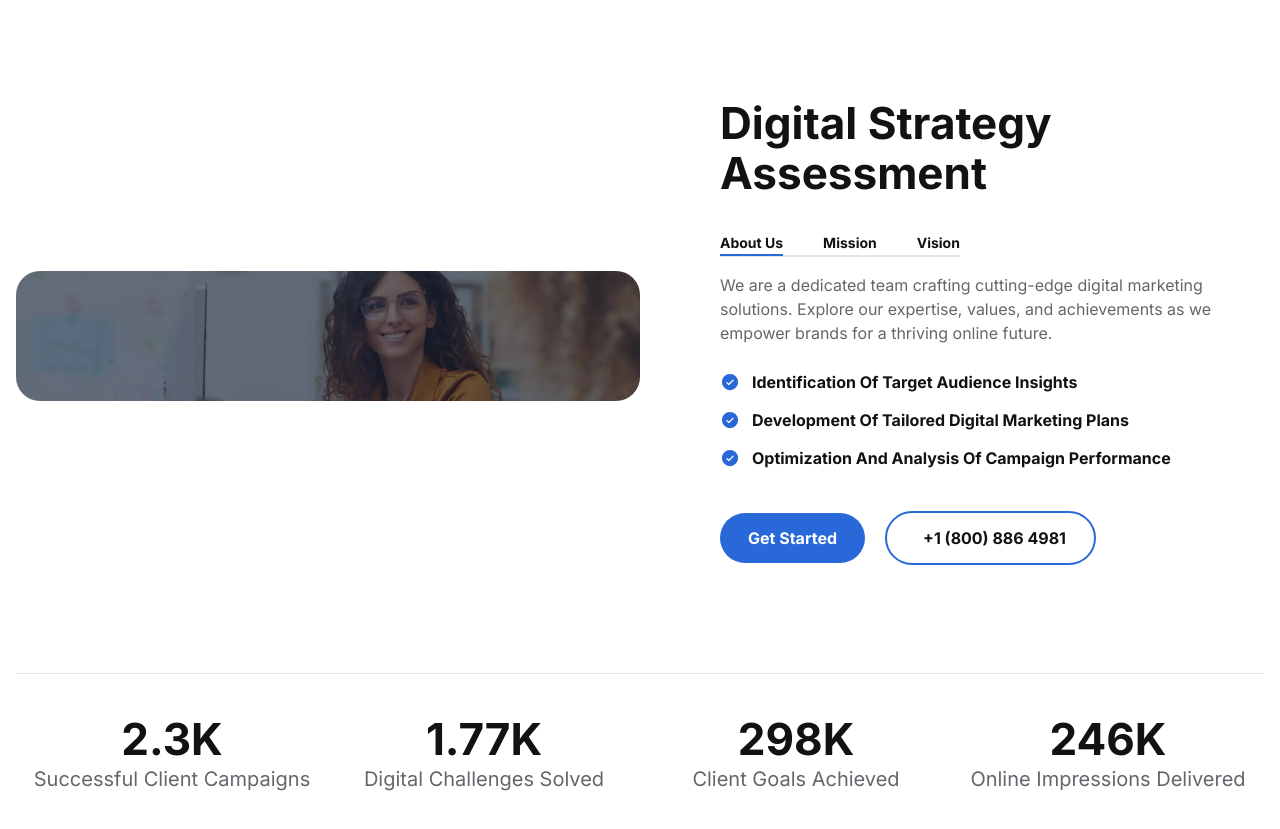
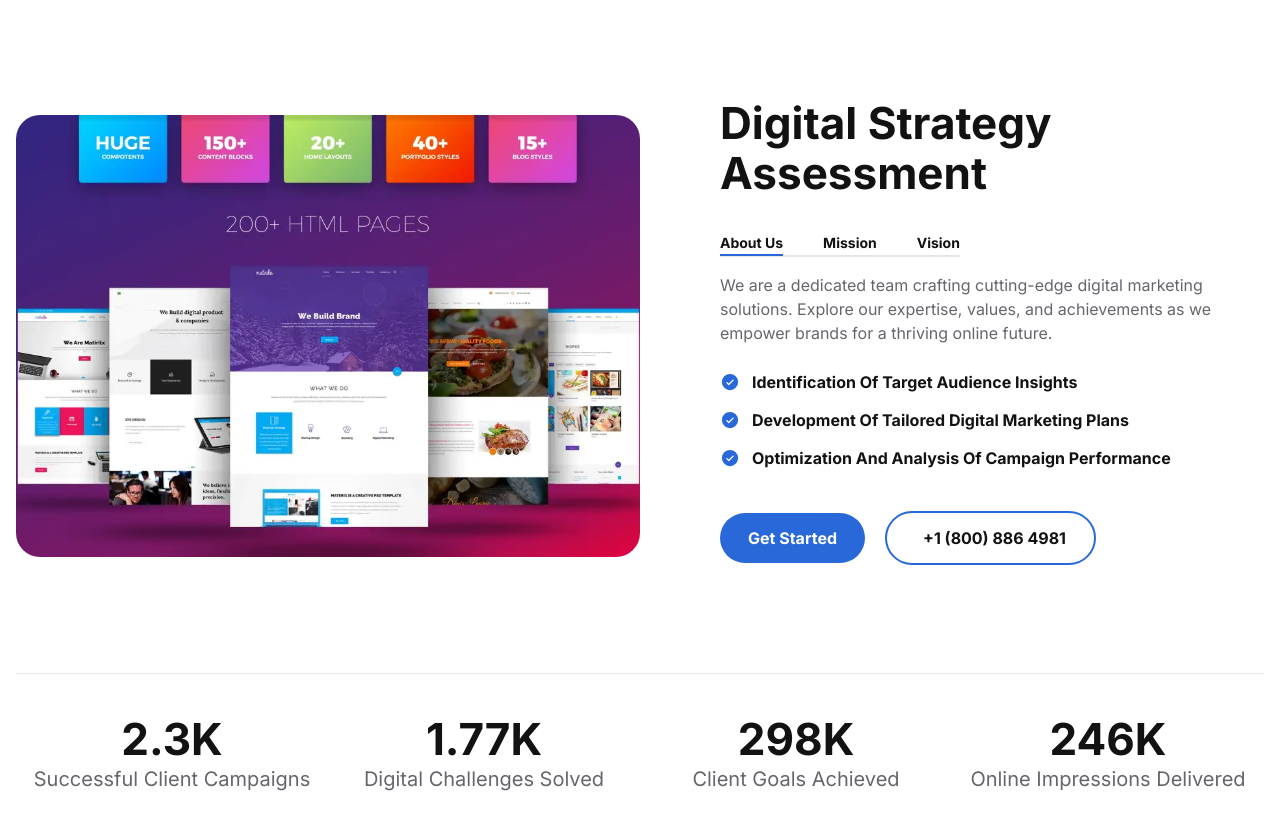
Before and after one commit to alexanderovie/fascinante-web, a Next.js app: page / in a window 1280 px wide. Shown: the part 801-1630 px from the top of the page. Built offline with nearby package versions, Linux system fonts and the light colour scheme.

Commit message:
Corrige enlaces en minúsculas en Footer para compatibilidad en producción

```diff
--- a/src/components/Section/About/AboutHome.tsx
+++ b/src/components/Section/About/AboutHome.tsx
@@ -19,7 +19,7 @@ const AboutHome = () => {
           <div className="w-full lg:w-1/2">
             <div className="bg-img w-full overflow-hidden rounded-3xl">
               <Image
-                src="/images/banner/websites-design.webp"
+                src="/images/component/Website-Design.webp"
                 width={4000}
                 height={4000}
                 alt="Digital marketing strategy assessment dashboard"
```
